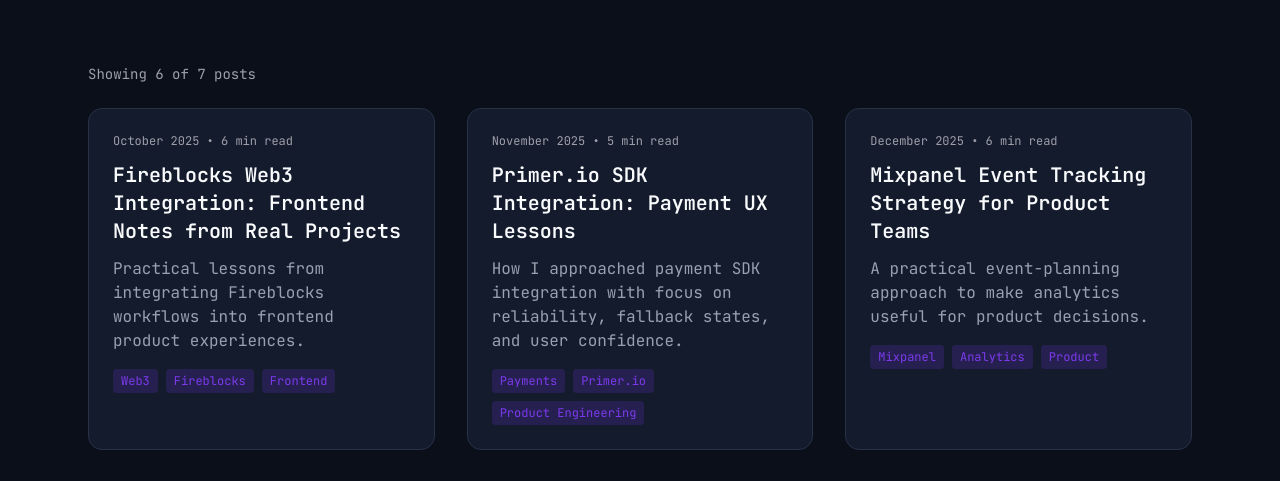
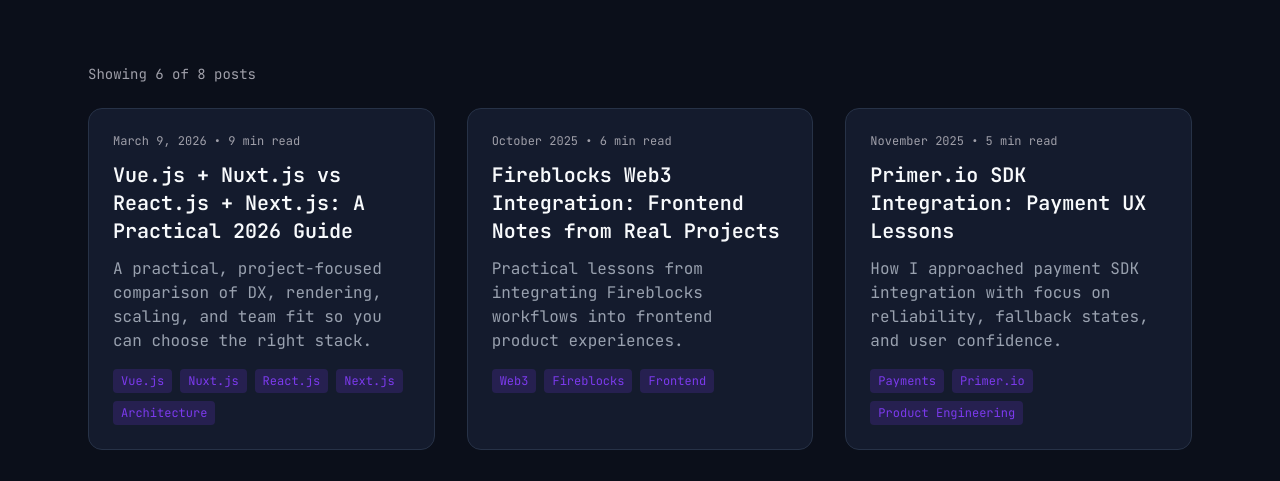
Before and after one commit to surya489/my-portfolio, a Next.js app: page /blog in a window 1280 px wide. Shown: the part 313-794 px from the top of the page. Built offline with nearby package versions, Linux system fonts and the light colour scheme; no server answers.

Commit message:
feat : new blog post added

```diff
--- a/src/data/blogs.ts
+++ b/src/data/blogs.ts
@@ -12,6 +12,25 @@
 export const BLOG_POSTS_PER_LOAD = 6;
 
 export const blogs: BlogPost[] = [
+  {
+    slug: "vue-nuxt-vs-react-next-practical-2026-guide",
+    title: "Vue.js + Nuxt.js vs React.js + Next.js: A Practical 2026 Guide",
+    excerpt:
+      "A practical, project-focused comparison of DX, rendering, scaling, and team fit so you can choose the right stack.",
+    date: "March 9, 2026",
+    publishedAt: "2026-03-09",
+    readTime: "9 min read",
+    tags: ["Vue.js", "Nuxt.js", "React.js", "Next.js", "Architecture"],
+    content: [
+      "This is not a \"which is best\" debate. In production work, both stacks are excellent. The better question is: which stack helps your team ship faster with fewer mistakes for your product type?",
+      "React.js + Next.js gives maximum ecosystem breadth and flexibility. React's model is highly composable, and Next.js App Router adds strong server rendering patterns, streaming, and route-level data architecture for complex products.",
+      "Vue.js + Nuxt.js often feels faster to onboard for teams that prefer clearer defaults. Vue's reactivity model and single-file component ergonomics reduce boilerplate, while Nuxt adds batteries-included conventions for routing, data fetching, and SSR.",
+      "From a rendering standpoint, both can do SSR, SSG, and hybrid strategies. Next.js emphasizes React Server Components and streaming patterns; Nuxt emphasizes route rules and Nitro-powered hybrid rendering with strong control per route.",
+      "For performance work, both need the same discipline: avoid oversized bundles, optimize data boundaries, and measure real user metrics. React's latest compiler direction reduces manual memoization pressure, while Vue's compilation and reactivity model keeps many interactions straightforward.",
+      "For large teams, React + Next can be a strong fit when you need deep hiring availability and broad third-party integrations. Vue + Nuxt can be a better fit when you want opinionated structure and consistent developer experience across teams.",
+      "My practical rule: choose React + Next for ecosystem-heavy, integration-dense platforms; choose Vue + Nuxt for fast product delivery with strong conventions and lower cognitive overhead. If your team already has proven experience in one stack, execution quality usually matters more than framework switching.",
+    ],
+  },
   {
     slug: "fireblocks-web3-frontend-integration-notes",
     title: "Fireblocks Web3 Integration: Frontend Notes from Real Projects",
```
